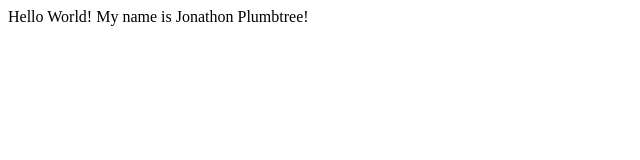
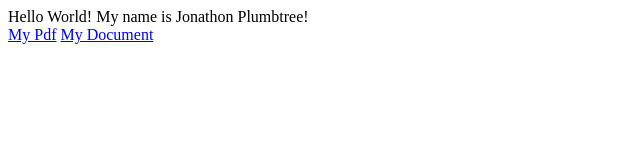
Before and after one commit to ECPapp/ECPapp.github.io, a plain HTML site: page index.html in a window 1280 px wide. Shown: the whole page, without its empty margins (0-640 px from the left). Drawn offline with Linux system fonts and the light colour scheme.

Commit message:
Add files via upload

```diff
--- a/index.html
+++ b/index.html
@@ -25,5 +25,16 @@ height="0" width="0" style="display:none;visibility:hidden"></iframe></noscript>
 <div>
 Hello World! My name is Jonathon Plumbtree!
 </div>
+
+
+
+
+
+<a href="document.pdf">My Pdf</a>
+<a href="word.doc">My Document</a>
+
+
+
+
 </body>
 </html>
```
